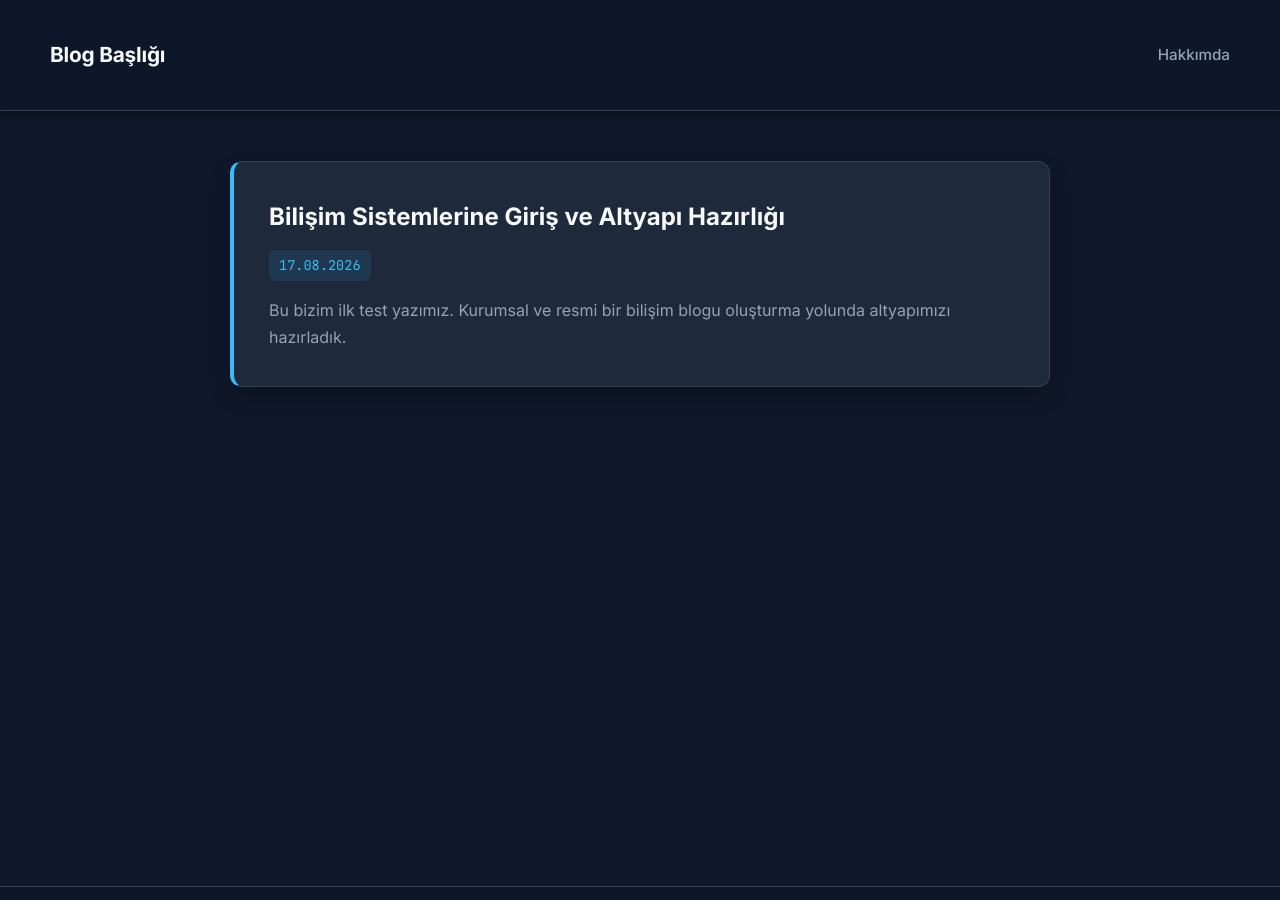
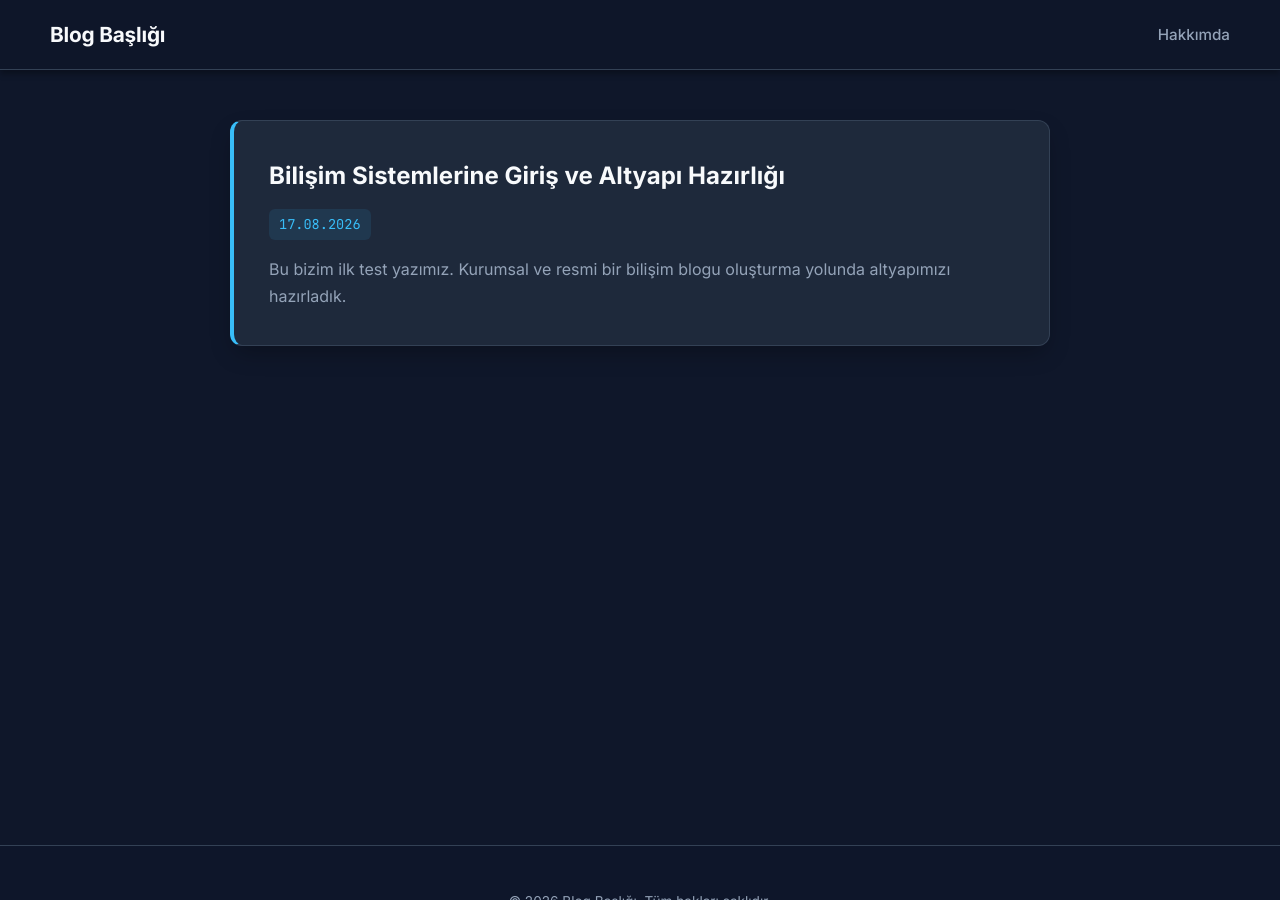
Before and after one commit to sabriaydin/blog, a Jekyll site: the page built from index.html, in a window 1280 px wide and 900 px high. Built offline with Jekyll 4.4.1, drawn with Linux system fonts in a browser that asks for light colours; the list of posts is cut into pages by our own code.

Commit message:
Update default.html

```diff
--- a/_layouts/default.html
+++ b/_layouts/default.html
@@ -45,18 +45,12 @@
       top: 0;
       z-index: 1000;
       width: 100%;
-    }
-
-    /* HEADER İÇİNDEKİ CONTAINER: Genel genişlik sınırını ezer, ekranın uçlarına yaslar */
-    .site-header .container {
-      max-width: none !important; /* 820px kısıtlamasını iptal eder */
-      width: 100% !important;
-      padding: 0 50px !important; /* Ekranın sağ/sol kenarından 50px nefes boşluğu bırakır */
-      display: flex !important;
-      justify-content: space-between !important; /* Başlığı sola, menüyü sağa yapıştırır */
-      align-items: center !important;
+      padding: 0 50px; /* Sağ ve sol ekran boşluğu */
+      display: flex;
+      justify-content: space-between; /* Sola ve sağa tam yaslar */
+      align-items: center;
       height: 70px;
-      box-sizing: border-box !important;
+      box-sizing: border-box;
     }
 
     .site-title {
@@ -236,13 +230,12 @@
 </head>
 <body>
 
+  <!-- Container div'i kaldırıldı -->
   <header class="site-header">
-    <div class="container">
-      <h1 class="site-title"><a href="{{ '/' | relative_url }}">{{ site.title }}</a></h1>
-      <nav class="site-nav">
-        <a href="{{ '/hakkimda' | relative_url }}">Hakkımda</a>
-      </nav>
-    </div>
+    <h1 class="site-title"><a href="{{ '/' | relative_url }}">{{ site.title }}</a></h1>
+    <nav class="site-nav">
+      <a href="{{ '/hakkimda' | relative_url }}">Hakkımda</a>
+    </nav>
   </header>
 
   <main class="container">
```
Also changed, not shown: other parts of _layouts/default.html (+1 -1 lines).
